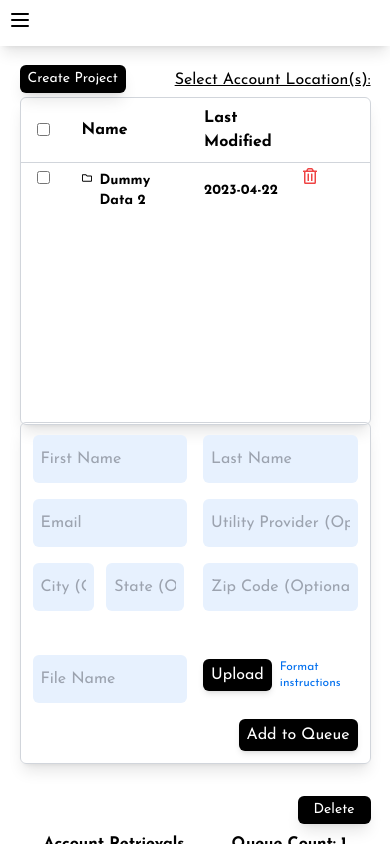
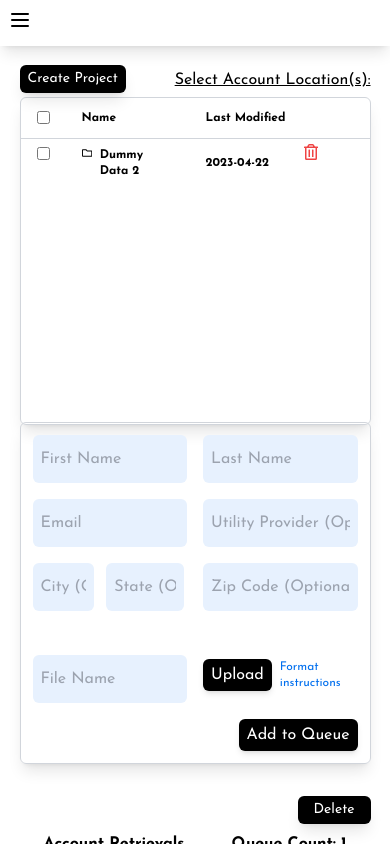
Before and after one commit to Meedux/GTM-Requirement, a Next.js app: page /retrieval in a window 390 px wide. Built offline with nearby package versions, Linux system fonts and the light colour scheme.

Commit message:
Update table column styling in FolderData and FolderTableRow components

```diff
--- a/components/FolderData.tsx
+++ b/components/FolderData.tsx
@@ -46,10 +46,10 @@ const FolderData = () => {
               <th className="px-4 py-2">
                 <input type="checkbox" />
               </th>
-              <th className="px-4 py-2 text-start text-black font-bold font-joseph-sans">
+              <th className="px-4 py-2 text-xs md:text-sm text-start text-black font-bold font-joseph-sans">
                 Name
               </th>
-              <th className="px-4 py-2 text-start text-black font-bold font-joseph-sans">
+              <th className="px-4 py-2 text-xs md:text-sm whitespace-nowrap text-start text-black font-bold font-joseph-sans">
                 Last Modified
               </th>
               <th></th>
--- a/components/TableRow/FolderTableRow.tsx
+++ b/components/TableRow/FolderTableRow.tsx
@@ -14,13 +14,13 @@ const FolderTableRow = ({
         <td className="px-4 py-2 flex justify-center items-center h-full">
           <input type="checkbox" />
         </td>
-        <td className="px-4 py-2 font-bold text-black font-joseph-sans text-sm ">
+        <td className="px-4 py-2 font-bold text-black font-joseph-sans text-xs md:text-sm ">
           <div className="flex cursor-pointer hover:text-[#00A2FF]">
             <FaRegFolder className="text-black hover:text-[#00A2FF] mr-2" />
             {folderName}
           </div>
         </td>
-        <td className="px-4 py-2 font-bold text-black font-joseph-sans text-sm">
+        <td className="px-4 py-2 font-bold text-black font-joseph-sans text-xs md:text-sm">
           {date}
         </td>
         <td className="flex justify-center items-center mr-[50px]">
```
